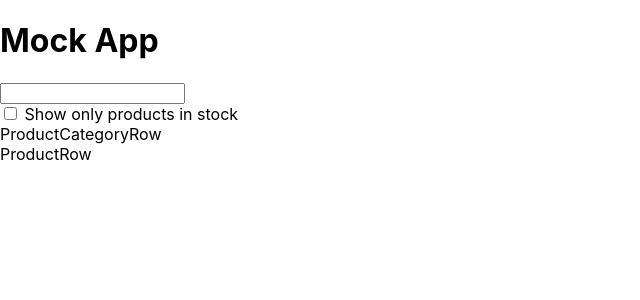
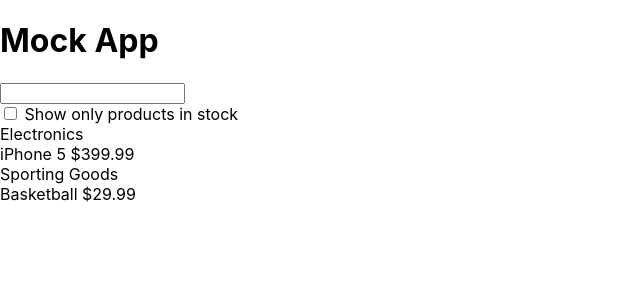
Before and after one commit to tasyurek/reactjs-mock-app, a React (Create React App) app: page / in a window 1280 px wide. Shown: the top 300 px of the page, without its empty margins (0-640 px from the left). Built offline with nearby package versions, Linux system fonts and the light colour scheme.

Commit message:
add some feature

```diff
--- a/src/FilterableProductTable.js
+++ b/src/FilterableProductTable.js
@@ -49,7 +49,7 @@ class FilterableProductTable extends Component {
   render() {
     return (
       <div>
-        <SearchBar />
+        <SearchBar products={this.state.products} />
         <ProductTable />
       </div>
     );
--- a/src/ProductCategoryRow.js
+++ b/src/ProductCategoryRow.js
@@ -1,7 +1,7 @@
-import React, { Component } from "react";
+import React from "react";
 
 function ProductCategoryRow(props) {
-  return <div>ProductCategoryRow</div>;
+  return <div>{props.category}</div>;
 }
 
 export default ProductCategoryRow;
--- a/src/ProductRow.js
+++ b/src/ProductRow.js
@@ -1,7 +1,11 @@
-import React, { Component } from "react";
+import React from "react";
 
 function ProductRow(props) {
-  return <div>ProductRow</div>;
+  return (
+    <div>
+      {props.name} {props.price}
+    </div>
+  );
 }
 
 export default ProductRow;
--- a/src/ProductTable.js
+++ b/src/ProductTable.js
@@ -4,10 +4,20 @@ import ProductRow from "./ProductRow";
 
 class ProductTable extends Component {
   render() {
+    if (this.props.products) {
+      var products = this.props.products.map(p => {
+        return (
+          <div>
+            <ProductRow name={p.name} price={p.price} />
+          </div>
+        );
+      });
+    }
+
     return (
       <div>
-        <ProductCategoryRow />
-        <ProductRow />
+        <ProductCategoryRow category={this.props.category} />
+        {products}
       </div>
     );
   }
--- a/src/SearchBar.js
+++ b/src/SearchBar.js
@@ -1,27 +1,58 @@
 import React, { Component } from "react";
+import ProductTable from "./ProductTable";
 
 class SearchBar extends Component {
-  state = {
-    searchedText: ""
+  constructor(props) {
+    super(props);
+    this.state = {
+      searchedText: "",
+      isCheck: false
     };
+  }
 
   handleChange = e => {
     this.setState({
       searchedText: e.target.value
     });
   };
+
+  handleCheckBox = e => {
+    this.setState(state => ({
+      isCheck: !state.isCheck
+    }));
+  };
+
   render() {
+    const sportingGoods = this.props.products.filter(
+      product =>
+        product.name.toLowerCase().includes(this.state.searchedText) &&
+        product.category === "Sporting Goods" &&
+        this.state.isCheck === product.stocked
+    );
+
+    const electronics = this.props.products.filter(
+      product =>
+        product.name.toLowerCase().includes(this.state.searchedText) &&
+        product.category === "Electronics" &&
+        this.state.isCheck === product.stocked
+    );
+
     return (
+      <div>
         <form>
           <div>
             <input type="text" onChange={this.handleChange} />
           </div>
           <div>
             <label>
-            <input type="checkbox" /> Show only products in stock
+              <input type="checkbox" onChange={this.handleCheckBox} /> Show only
+              products in stock
             </label>
           </div>
         </form>
+        <ProductTable products={electronics} category="Electronics" />
+        <ProductTable products={sportingGoods} category="Sporting Goods" />
+      </div>
     );
   }
 }
```
Lines whose indentation alone changed are shown as unchanged.
